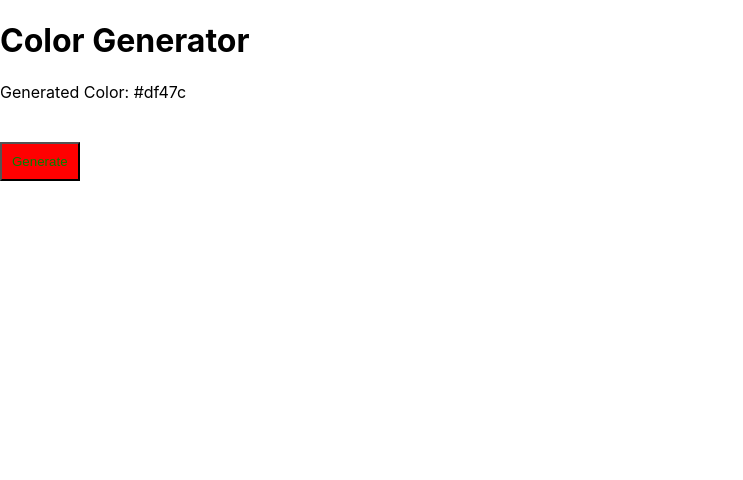
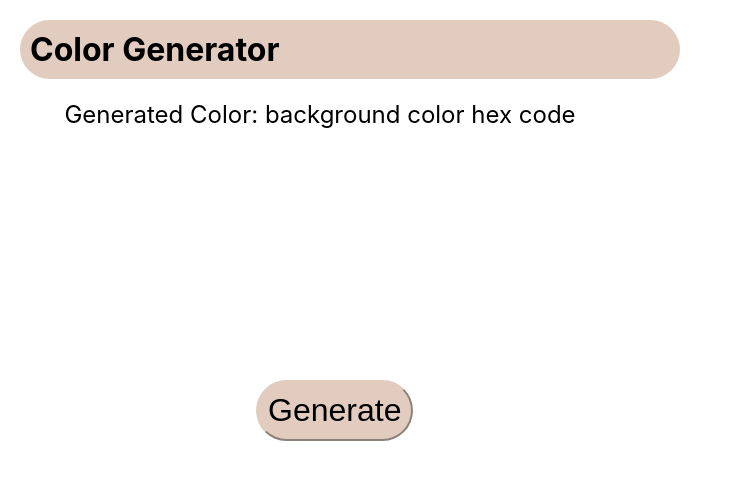
Before and after one commit to Sophie-Zulinski/react-random-color-generator, a React (Create React App) app: page / in a window 1280 px wide. Shown: the top 480 px of the page, without its empty margins (0-743 px from the left). Built offline with nearby package versions, Linux system fonts and the light colour scheme.

Commit message:
Change CSS

```diff
--- a/src/App.js
+++ b/src/App.js
@@ -3,13 +3,32 @@ import { useState } from 'react';
 /** @jsxImportSource @emotion/react */
 import { css } from '@emotion/react';
 
-const color = 'green';
+const color = "black";
 
 const buttonStyles = css`
-  background-color: red;
+  background-color: #e1ccbf;
   margin-top: 20px;
+  margin-left: 8em;
   padding: 10px;
+  border-color: #e1ccbf;
+  &:hover { color: white}
   color: ${color};
+  border-radius: 1.3em;
+  font-size: 2rem
+`;
+
+const h1Styles = css`
+  background-color: #e1ccbf;
+  margin-top: 20px;
+  margin-left: 20px;
+  padding: 10px;
+  width: 20em;
+  border-color: #e1ccbf;
+  &:hover { color: white}
+  color: ${color};
+  border-radius: 1.3em;
+  font-size: 2rem
+
 `;
 
 
@@ -18,28 +37,38 @@ export default function ExampleState() {
   // 1. Declare a state variable called "hexcolor", with
   // a default value
   const [hexcolor, generateHexColor] = useState("background color hex code");
-  const randomHex = "#" + Math.floor(Math.random()*16777215).toString(16);
+  const randomHex = Math.floor(Math.random()*16777215).toString(16);
 
-  const divStyles = css`
-background-color: ${randomHex};
+const divStyles = css`
+background-color: ${"#" + randomHex};
 color: black;
+width: 25em;
+height: 10em;
+text-align: center;
+justify-content: center;
+border-radius: 1.3em;
+margin-left: 20px;
+font-size: 1.5rem;
+
 `;
 
   return (
     <>
-      <h1>Color Generator</h1>
+      <h1 css = {h1Styles}>Color Generator</h1> {/* Headline: Color Generator */}
+
+
       {/* 2. Use the state variable */}
       <div
       css = {divStyles}
       >
-        Generated Color: {randomHex}
+        Generated Color: {hexcolor}
         </div>
       <br></br>
       <button
       css = {buttonStyles}
         onClick={() =>
           // 3. Set the state variable to a new value
-          generateHexColor(randomHex)
+          generateHexColor("#" + randomHex)
         }
       >
         Generate
```
